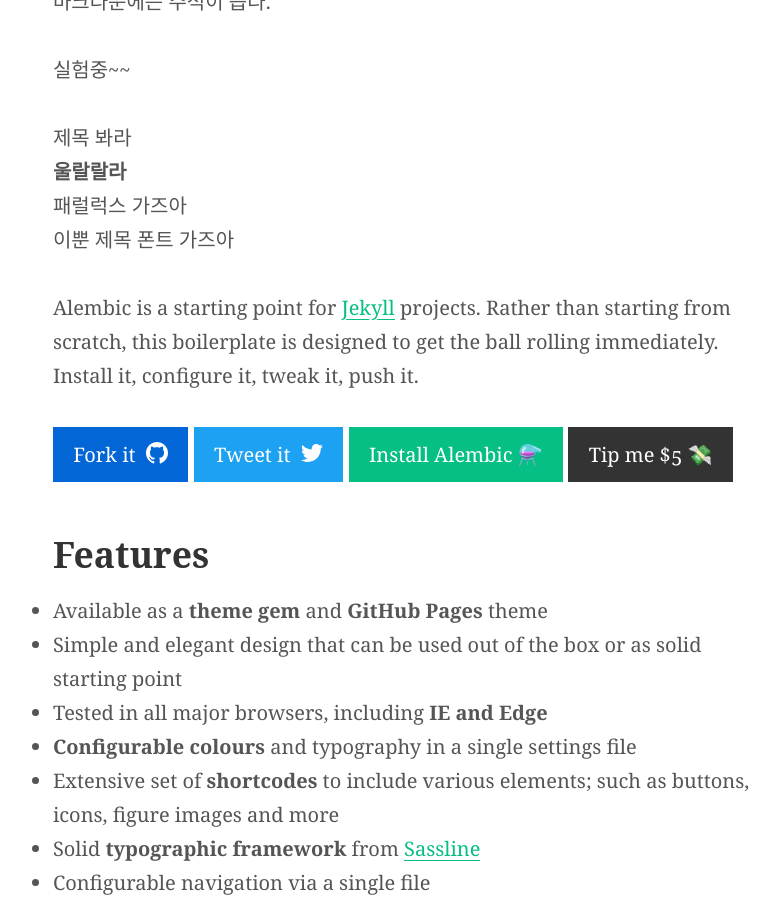
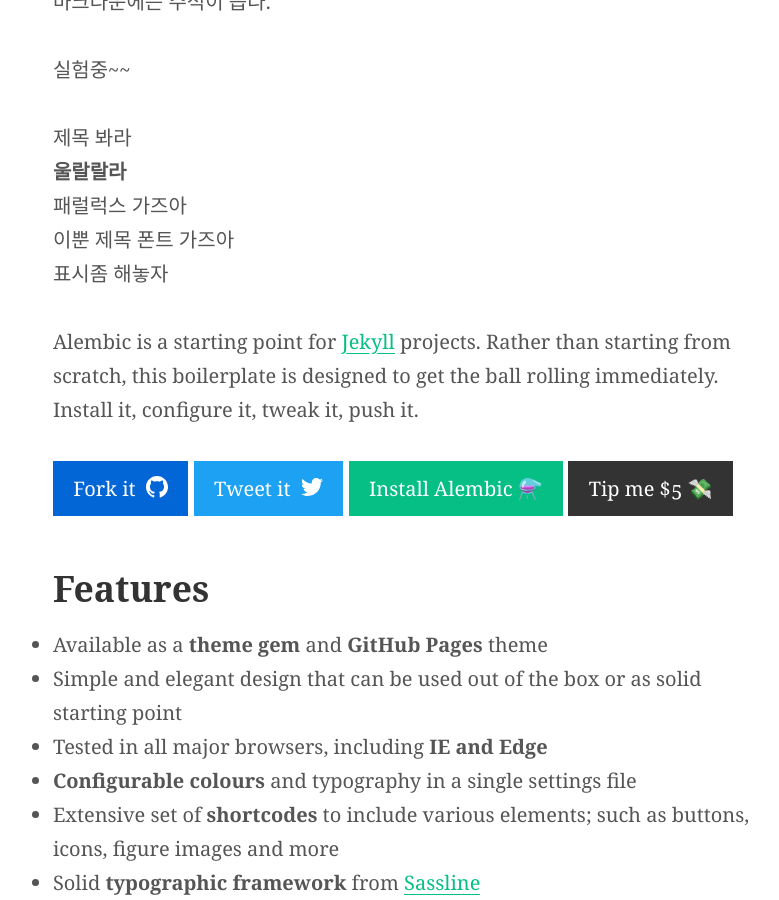
Before and after one commit to Haawron/Haawron.github.io, a Jekyll site: the page built from index.md, in a window 1280 px wide and 900 px high, scrolled down 569 px. Shown: the whole window, without its empty margins (230-1009 px from the left). Built offline with Jekyll 4.4.1, drawn with Linux system fonts in a browser that asks for light colours; some web fonts are replaced; our own code applies the rules of GitHub Pages for plain Markdown files.

Commit message:
이쁜 제목 폰트 가즈아 표시

```diff
--- a/index.md
+++ b/index.md
@@ -15,6 +15,7 @@
 **울랄랄라** <br>
 패럴럭스 가즈아<br>
 이뿐 제목 폰트 가즈아<br>
+표시좀 해놓자<br>
 
 Alembic is a starting point for [Jekyll](https://jekyllrb.com/) projects. Rather than starting from scratch, this boilerplate is designed to get the ball rolling immediately. Install it, configure it, tweak it, push it.
 
```
